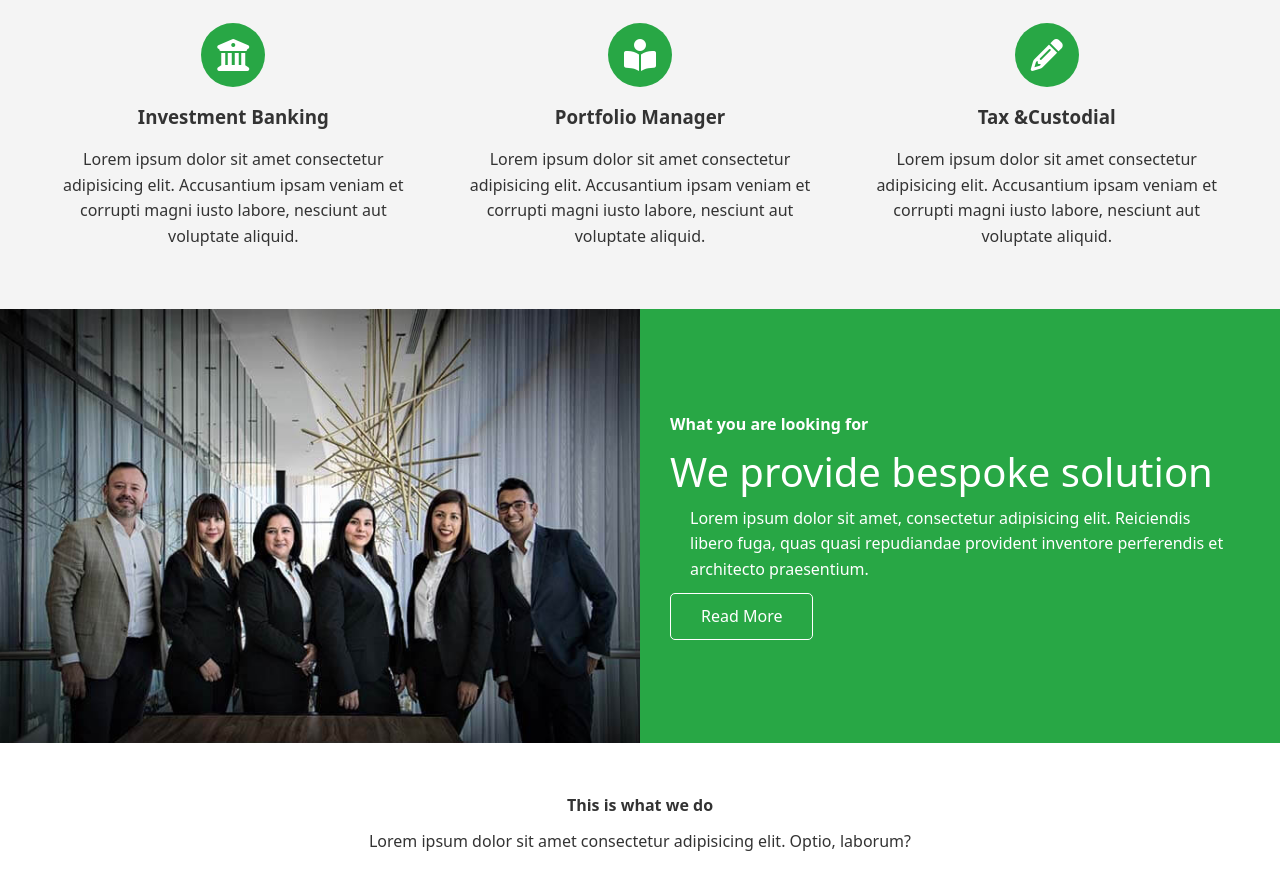
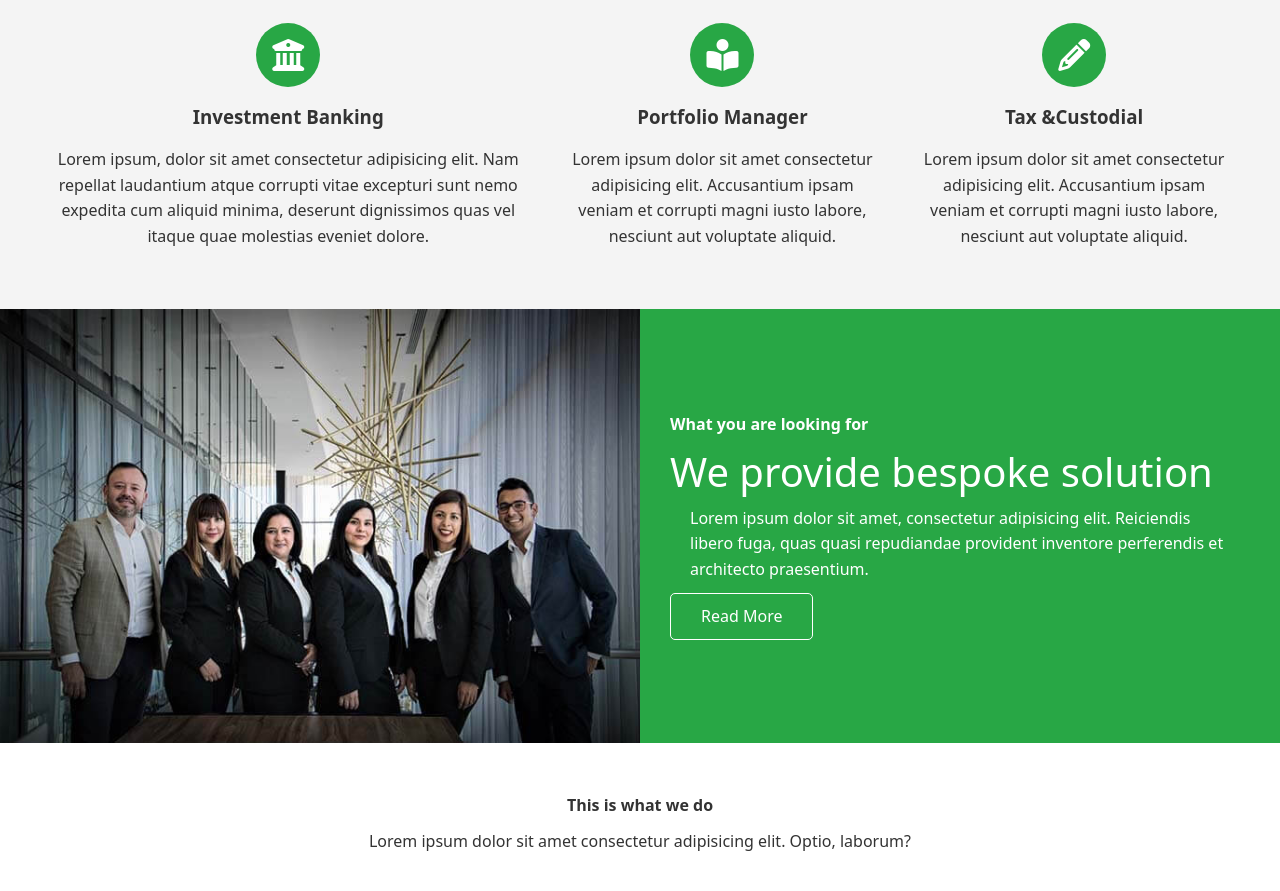
Before and after one commit to hari3075/HTMLandCSS, a plain HTML site: page EdledgerWebsite/index.html in a window 1280 px wide. Shown: the part 827-1718 px from the top of the page. Drawn offline with nearby package versions, Linux system fonts and the light colour scheme; files that its build step writes are made by us from their sources; some icons are missing.

Commit message:
Paragraph changed

```diff
--- a/EdledgerWebsite/index.html
+++ b/EdledgerWebsite/index.html
@@ -47,11 +47,7 @@
             <i class="fas fa-university fa-2x"></i>
             <div>
               <h3>Investment Banking</h3>
-              <p>
-                Lorem ipsum dolor sit amet consectetur adipisicing elit.
-                Accusantium ipsam veniam et corrupti magni iusto labore,
-                nesciunt aut voluptate aliquid.
-              </p>
+             <p>Lorem ipsum, dolor sit amet consectetur adipisicing elit. Nam repellat laudantium atque corrupti vitae excepturi sunt nemo expedita cum aliquid minima, deserunt dignissimos quas vel itaque quae molestias eveniet dolore.</p>
             </div>
           </div>
           <div>
```
